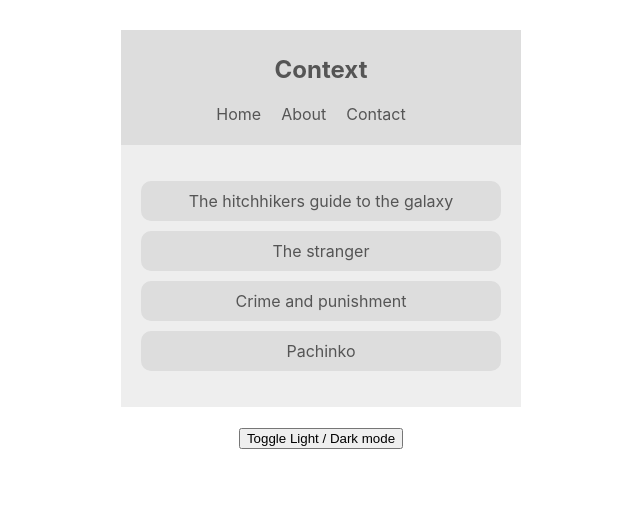
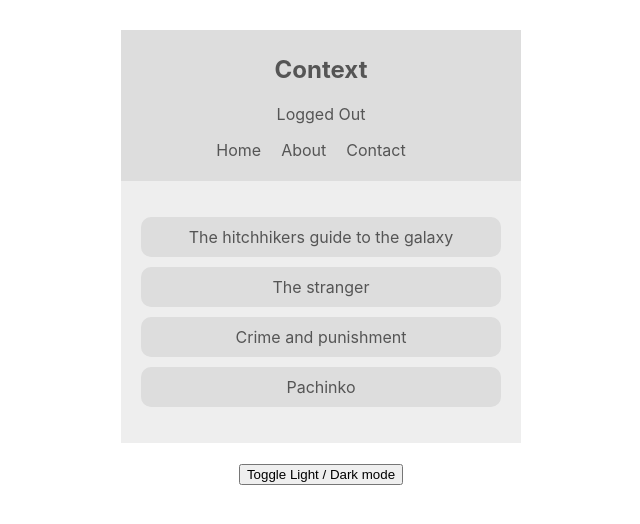
Before and after one commit to Jepjur/contextapp, a React (Create React App) app: page / in a window 1280 px wide. Shown: the top 524 px of the page, without its empty margins (319-959 px from the left). Built offline with nearby package versions, Linux system fonts and the light colour scheme.

Commit message:
transformed class component into functional component with hooks

```diff
--- a/src/components/BookList.js
+++ b/src/components/BookList.js
@@ -1,10 +1,8 @@
-import React, { Component } from 'react';
+import React, { useContext } from 'react';
 import { ThemeContext } from '../contexts/ThemeContext';
 
-class BookList extends Component {
-    static contextType = ThemeContext;
-    render() {
-        const { isLightTheme, light, dark } = this.context;
+const BookList = () => {
+    const {isLightTheme, light, dark} = useContext(ThemeContext);
     const theme = isLightTheme ? light : dark;
     return (
             <div className="book-list" style={{ color: theme.syntax, background: theme.bg}}>
@@ -17,6 +15,5 @@
         </div>
      );
 }
-}
 
 export default BookList;
--- a/src/components/Navbar.js
+++ b/src/components/Navbar.js
@@ -1,15 +1,21 @@
 import React, {Component} from 'react';
+import { AuthContext } from '../contexts/AuthContext';
 import { ThemeContext } from '../contexts/ThemeContext';
 
 class Navbar extends Component {
     render() {
     return (
-        <ThemeContext.Consumer>{(context) => {
-            const { isLightTheme, light, dark } = context;
+        <AuthContext.Consumer>{(authContext) => (
+            <ThemeContext.Consumer>{(themeContext) => {
+                const { isAuthenticated, toggleAuth } = authContext;
+                const { isLightTheme, light, dark } = themeContext;
                 const theme = isLightTheme ? light : dark;
                 return (
                     <nav style={{ background: theme.ui, color: theme.syntax}}>
                         <h1>Context</h1>
+                        <div onClick={toggleAuth}>
+                            { isAuthenticated ? 'Logged in' : 'Logged Out'}
+                        </div>
                             <ul>
                                 <li>Home</li>
                                 <li>About</li>
@@ -19,6 +25,7 @@
                     </nav>
                 )
             }}</ThemeContext.Consumer>
+        )}</AuthContext.Consumer>
     );
     }
 }
```
Lines whose indentation alone changed are shown as unchanged.
